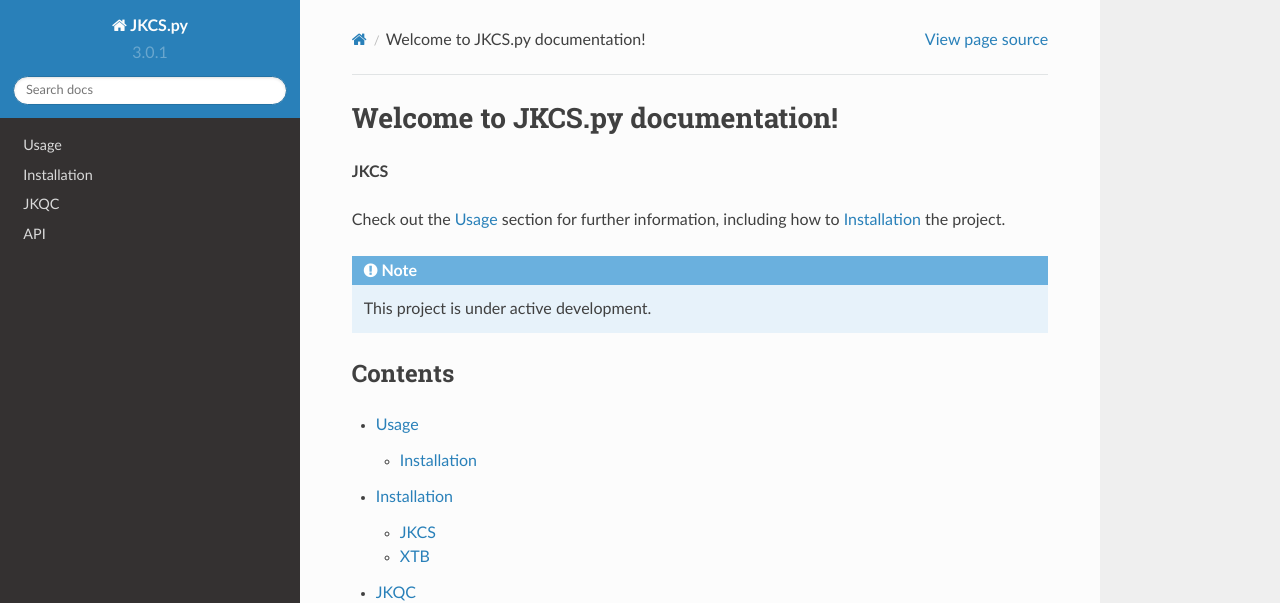
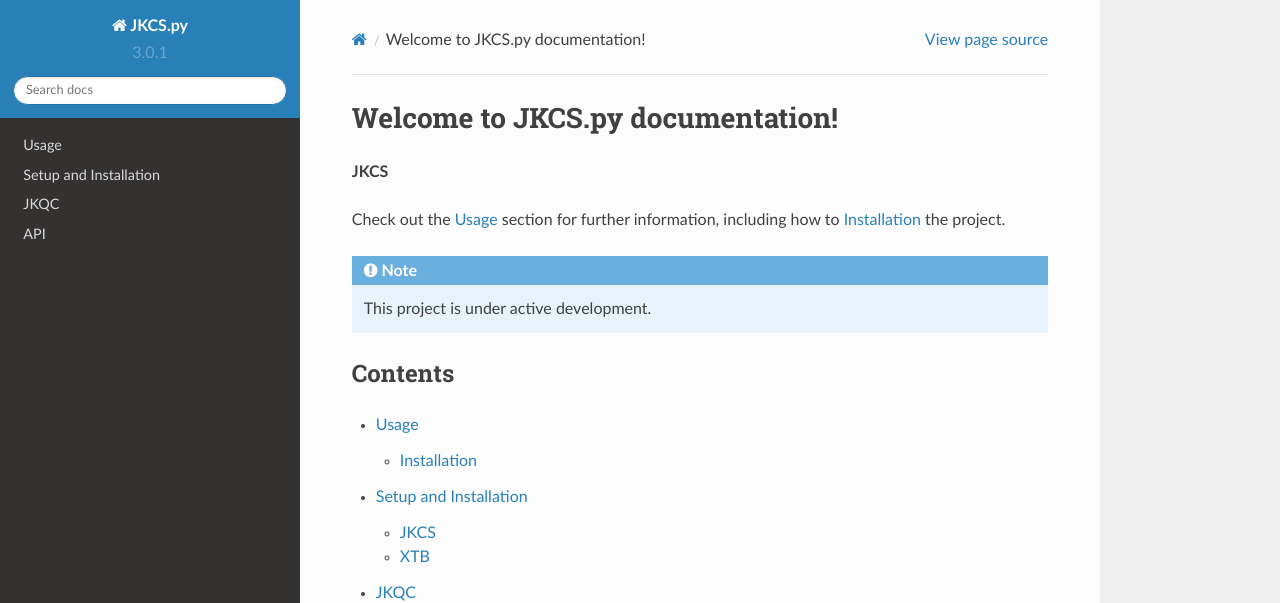
Before and after one commit to kubeckaj/JKCS.py-Manual, a Sphinx documentation site: the page built from docs/source/index.rst, in a window 1280 px wide. Shown: the top 603 px of the page. Built offline with Sphinx 7.4.7 and the Read the Docs theme 2.0.0, drawn with Linux system fonts in a browser that asks for light colours; pages that are not in the unit, such as notebooks, are missing from menus.

Commit message:
Update Installation.rst

```diff
--- a/docs/source/Installation.rst
+++ b/docs/source/Installation.rst
@@ -1,19 +1,22 @@
 
 |Build Status| |pypi| |doi| |Beta|
 
-Installation
-============
+------------------------
+ Setup and Installation
+------------------------
 
 .. toctree::
+   :maxdepth: 3
+   :caption: Setup and Installation
 
    JKCS
    XTB
 
 JKCS
-----
+====
 
 XTB
----
+===
 
 The Linux version can be obtained from https://www.chemie.uni-bonn.de/pctc/mulliken-center/software/xtb/xtb
 When using the XTB program, either use the full path directory to the excecutables or put the following lines to your ``~/.bashrc`` file:
```
